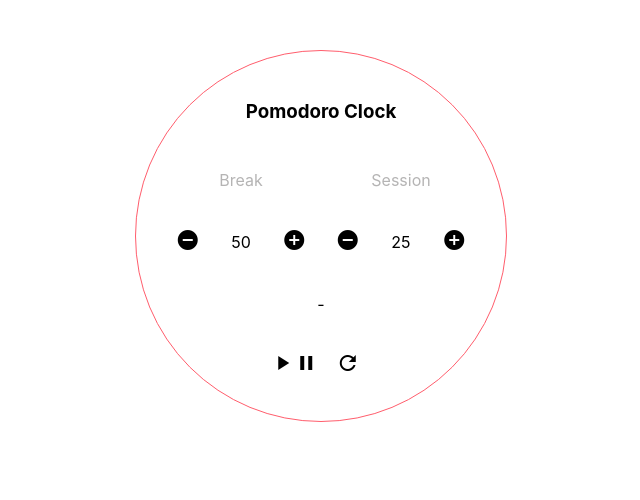
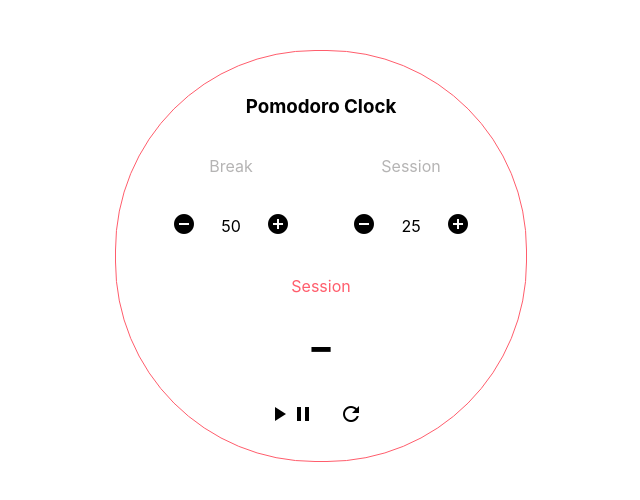
Before and after one commit to pcristov/pomodoro-clock, a React (Create React App) app: page / in a window 1280 px wide. Shown: the top 500 px of the page, without its empty margins (319-959 px from the left). Built offline with nearby package versions, Linux system fonts and the light colour scheme.

Commit message:
Change color of timer label Increase size of time left Move a bit down the start/pause and reset buttons Increase diameter of circle

```diff
--- a/src/Pomodoro.css
+++ b/src/Pomodoro.css
@@ -4,16 +4,12 @@
 	grid-gap: 10px;
 	grid-auto-rows: minmax(50px, auto);
 	align-items: center;
-	width: 310px;
-	height: 310px;
+	width: 350px;
+	height: 350px;
     margin: 50px auto 0;
     padding: 30px;
     border: 1px solid #ff5d6c;
     border-radius: 200px;
-}
-
-.container > :not(.title) {
-    padding: 5px;
 }
 
 /* .container > :not(.title) {
@@ -46,6 +42,7 @@
 .break-decrement {
 	grid-column: 1/2;
 	grid-row: 3;
+	text-align: right;
 }
 
 .break-length {
@@ -56,11 +53,13 @@
 .break-increment {
 	grid-column: 3/4;
 	grid-row: 3;
+	text-align: left;
 }
 
 .session-decrement {
 	grid-column: 4/5;
 	grid-row: 3;
+	text-align: right;
 }
 
 .session-length {
@@ -71,6 +70,7 @@
 .session-increment {
 	grid-column: 6/7;
 	grid-row: 3;
+	text-align: left;
 }
 
 .break-increment, .break-decrement, .session-increment, .session-decrement, .start_stop, .reset {
@@ -80,22 +80,27 @@
 .timer-label {
 	grid-column: 1/7;
 	grid-row: 4;
-	display: none;
+	color: #ff5d6c;
 }
 
 .time-left {
 	grid-column: 1/7;
-	grid-row: 4;
+	grid-row: 5;
+	font-size: 60px;
 }
 
 .start_stop {
 	grid-column: 2/5;
-	grid-row: 5;
+	grid-row: 6;
 }
 
 .reset {
 	grid-column: 3/6;
-	grid-row: 5;
+	grid-row: 6;
+}
+
+.reset, .start_stop {
+	margin-top: 20px;
 }
 
 /*
```
